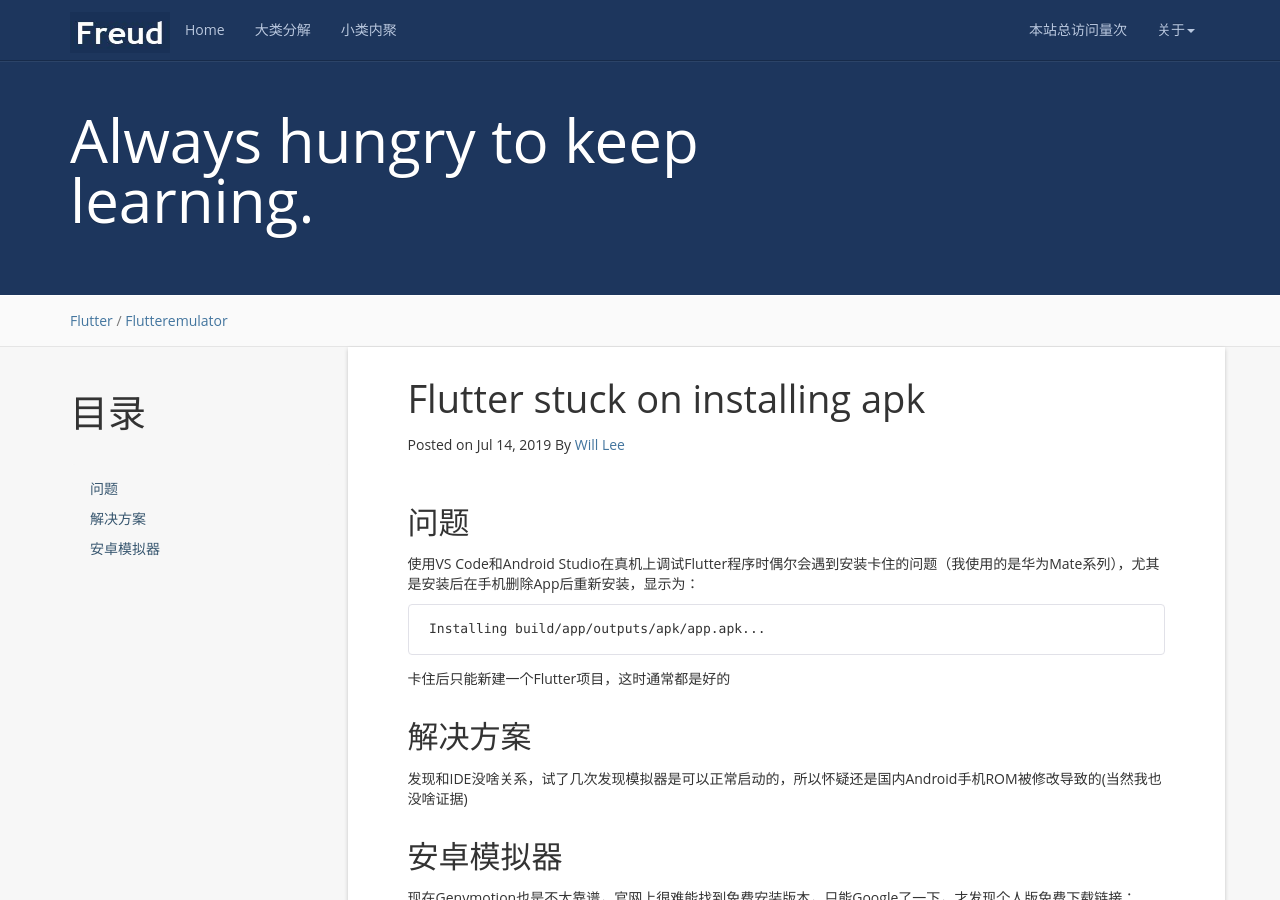
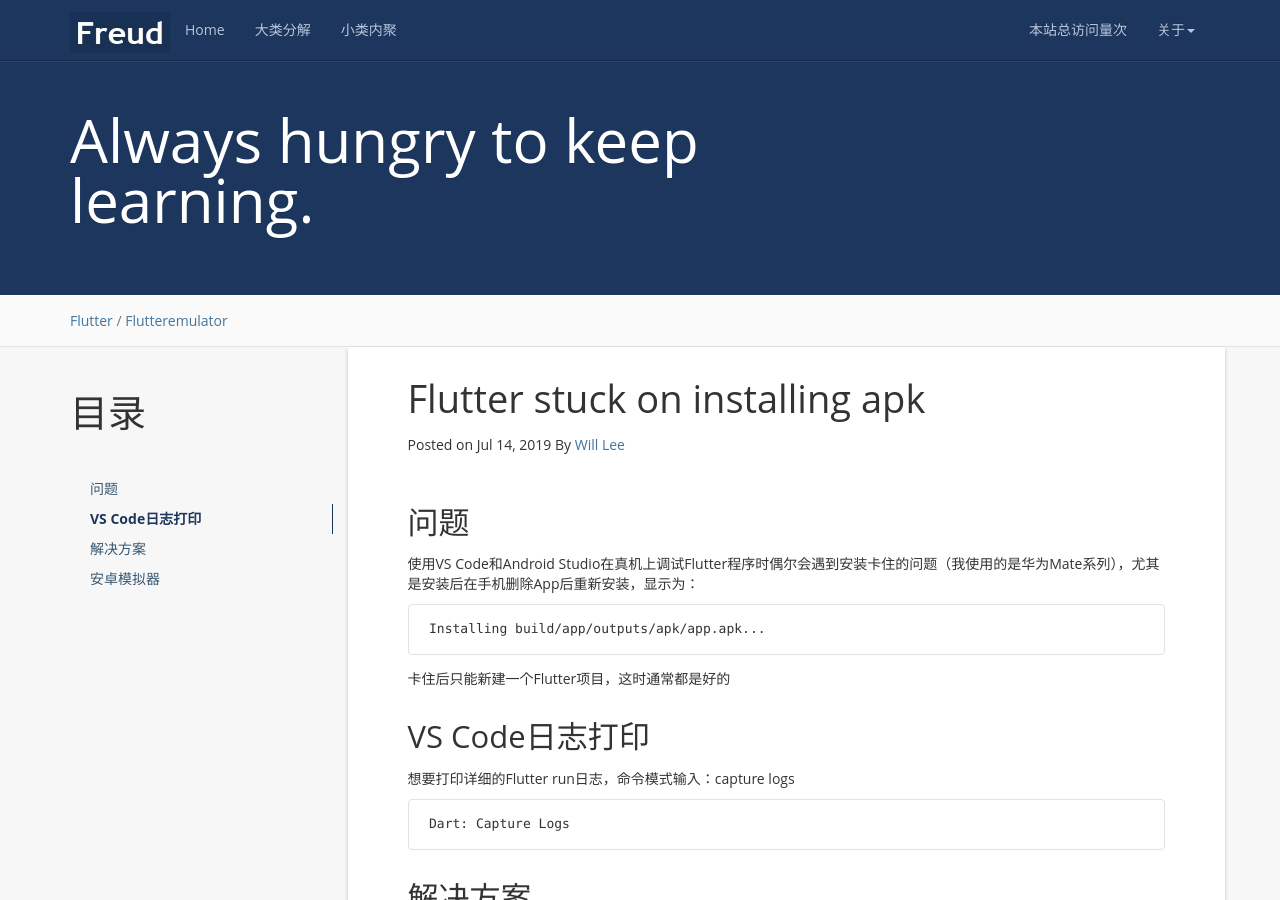
Before and after one commit to rocmac/rocmac.github.io, a Jekyll site: the page built from _posts/2019-07-15-Flutter stuck on installing apk.md, in a window 1280 px wide and 900 px high. Built offline with Jekyll 4.4.1, drawn with Linux system fonts in a browser that asks for light colours; nearby versions of some CDN libraries; a script that is not in the unit is left out; comment, search, counter and statistics services are not loaded.

Commit message:
flutter logs

````diff
--- a/_posts/2019-07-15-Flutter stuck on installing apk.md
+++ b/_posts/2019-07-15-Flutter stuck on installing apk.md
@@ -20,6 +20,14 @@ Installing build/app/outputs/apk/app.apk...
 
 卡住后只能新建一个Flutter项目，这时通常都是好的
 
+## VS Code日志打印
+
+想要打印详细的Flutter run日志，命令模式输入：capture logs
+
+```
+Dart: Capture Logs
+```
+
 ## 解决方案
 
 发现和IDE没啥关系，试了几次发现模拟器是可以正常启动的，所以怀疑还是国内Android手机ROM被修改导致的(当然我也没啥证据)
````
